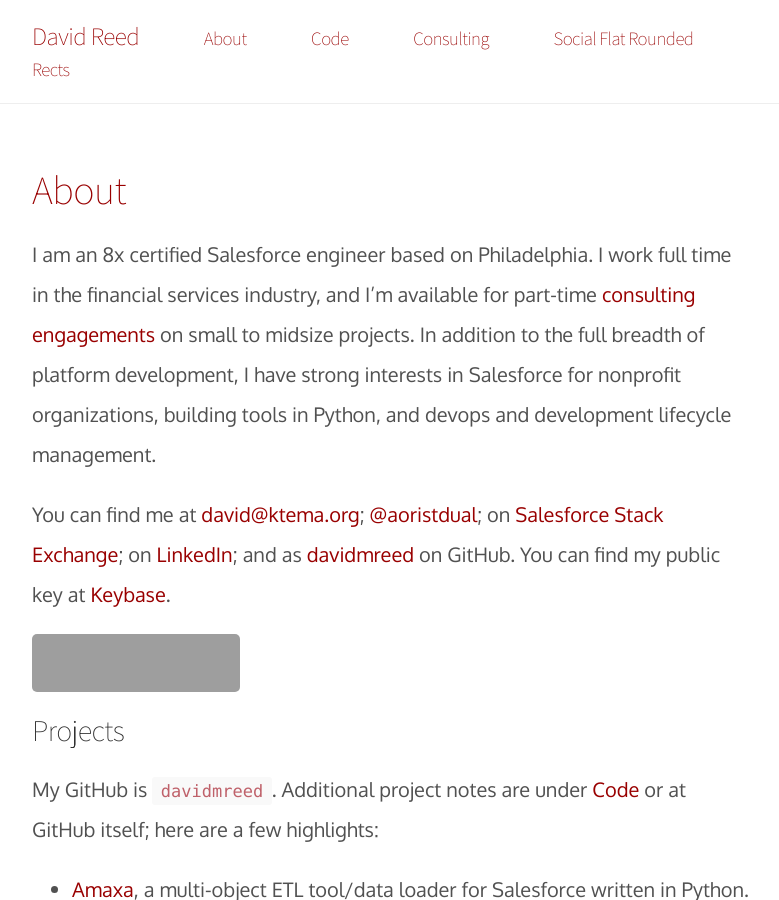
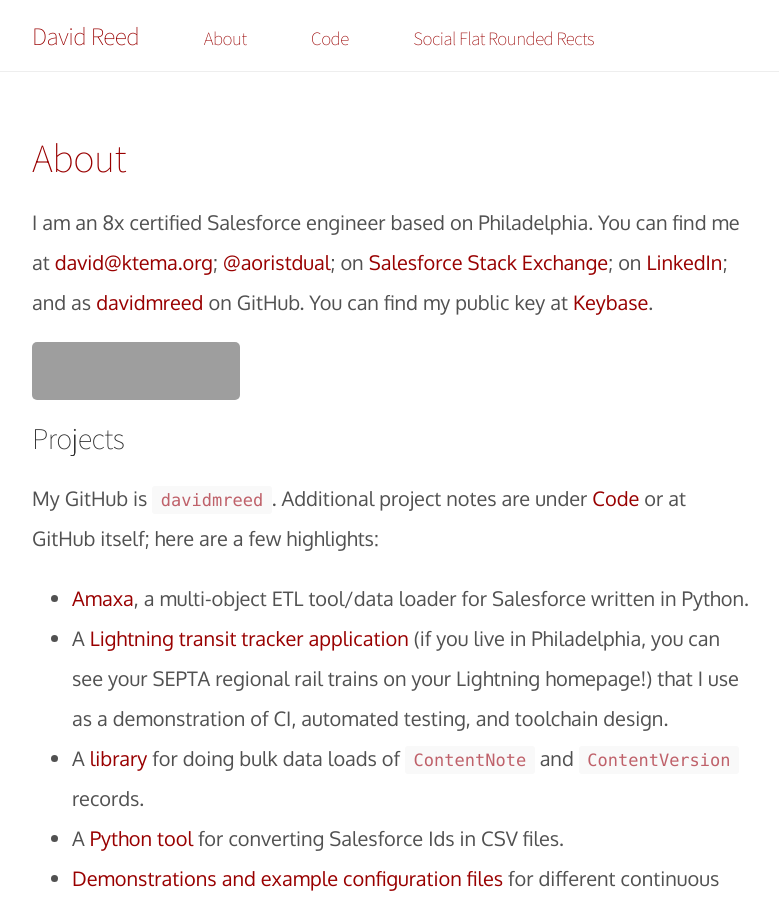
Before and after one commit to davidmreed/davidmreed.github.io, a Jekyll site: the page built from about.md, in a window 1280 px wide and 900 px high. Shown: the whole window, without its empty margins (248-1027 px from the left). Built offline with Jekyll 4.4.1, drawn with Linux system fonts in a browser that asks for light colours; some web fonts are replaced; grey boxes are pictures that could not be loaded.

Commit message:
Remove consulting

```diff
--- a/about.md
+++ b/about.md
@@ -3,10 +3,7 @@
 title: About
 ---
 
-I am an 8x certified Salesforce engineer based on Philadelphia. I work full time in the financial services industry, and I'm available for part-time [consulting engagements]({{site.baseurl}}/consulting) on small to midsize projects. In addition to the full breadth of platform development, I have strong interests in Salesforce for nonprofit organizations, building tools in Python, and devops and development lifecycle management.
-
-You can find me at [david@ktema.org](mailto:david@ktema.org); [@aoristdual](https://twitter.com/aoristdual); on [Salesforce Stack Exchange](https://salesforce.stackexchange.com/users/46017/david-reed); on [LinkedIn](https://www.linkedin.com/in/david-reed-16175b31); and as [davidmreed](https://github.com/davidmreed) on GitHub.
-You can find my public key at [Keybase](https://keybase.io/davidreed).
+I am an 8x certified Salesforce engineer based on Philadelphia. You can find me at [david@ktema.org](mailto:david@ktema.org); [@aoristdual](https://twitter.com/aoristdual); on [Salesforce Stack Exchange](https://salesforce.stackexchange.com/users/46017/david-reed); on [LinkedIn](https://www.linkedin.com/in/david-reed-16175b31); and as [davidmreed](https://github.com/davidmreed) on GitHub. You can find my public key at [Keybase](https://keybase.io/davidreed).
 
 <a href="https://stackexchange.com/users/1185774"><img src="https://stackexchange.com/users/flair/1185774.png" width="208" height="58" alt="profile for David Reed on Stack Exchange, a network of free, community-driven Q&amp;A sites" title="profile for David Reed on Stack Exchange, a network of free, community-driven Q&amp;A sites"></a>
 
```
Also changed, not shown: consulting.md (deleted, +0 -26 lines).
